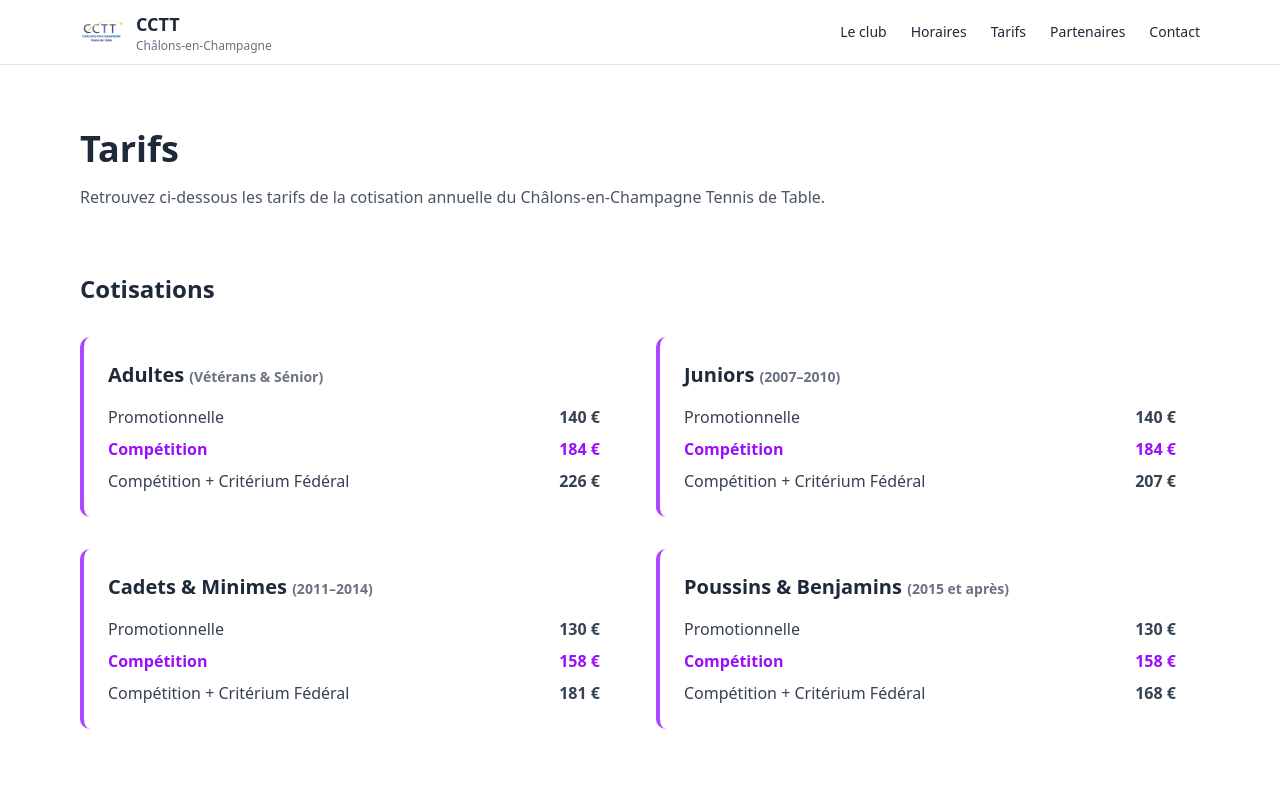
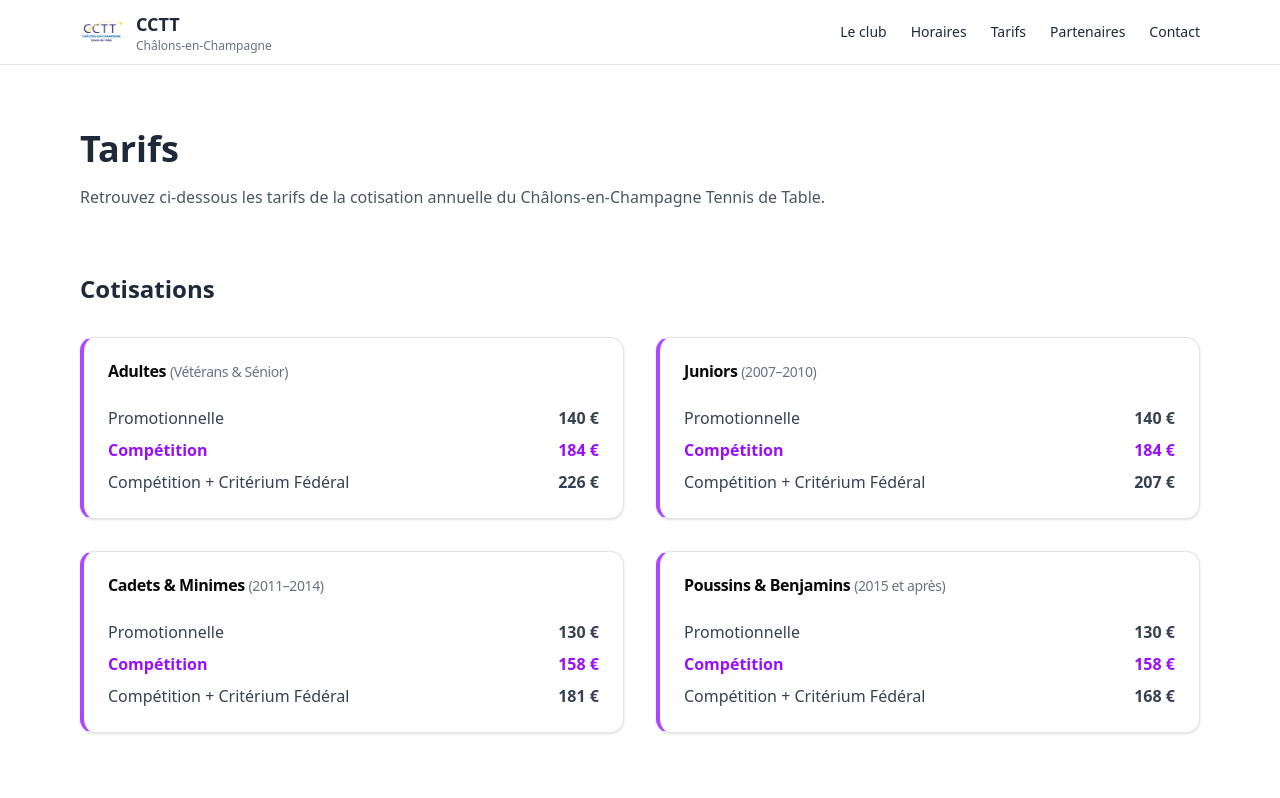
Before and after one commit to jesared/club-cctt, a Next.js app: page /tarifs in a window 1280 px wide. Shown: the top 798 px of the page. Built offline with nearby package versions, Linux system fonts and the light colour scheme.

Commit message:
Refactor la section des cotisations : remplacement des div par des composants Card pour une meilleure structure et présentation.

```diff
--- a/app/tarifs/page.tsx
+++ b/app/tarifs/page.tsx
@@ -18,12 +18,17 @@ export default function TarifsPage() {
 
         <div className="grid grid-cols-1 md:grid-cols-2 gap-8">
           {/* ADULTES */}
-          <div className="bg-white border-l-4 border-purple-500 rounded-lg p-6">
-            <h3 className="text-xl font-semibold mb-4">
+          <Card className="border-l-4 border-l-purple-500">
+            <CardHeader>
+              <CardTitle>
                 Adultes{" "}
-              <span className="text-sm text-gray-500">(Vétérans & Sénior)</span>
-            </h3>
+                <span className="text-sm text-gray-500 font-normal">
+                  (Vétérans & Sénior)
+                </span>
+              </CardTitle>
+            </CardHeader>
 
+            <CardContent>
               <ul className="space-y-2 text-gray-700">
                 <li className="flex justify-between">
                   <span>Promotionnelle</span>
@@ -38,14 +43,21 @@ export default function TarifsPage() {
                   <strong>226 €</strong>
                 </li>
               </ul>
-          </div>
+            </CardContent>
+          </Card>
 
           {/* JUNIORS */}
-          <div className="bg-white border-l-4 border-purple-500 rounded-lg p-6">
-            <h3 className="text-xl font-semibold mb-4">
-              Juniors <span className="text-sm text-gray-500">(2007–2010)</span>
-            </h3>
+          <Card className="border-l-4 border-l-purple-500">
+            <CardHeader>
+              <CardTitle>
+                Juniors{" "}
+                <span className="text-sm text-gray-500 font-normal">
+                  (2007–2010)
+                </span>
+              </CardTitle>
+            </CardHeader>
 
+            <CardContent>
               <ul className="space-y-2 text-gray-700">
                 <li className="flex justify-between">
                   <span>Promotionnelle</span>
@@ -60,15 +72,21 @@ export default function TarifsPage() {
                   <strong>207 €</strong>
                 </li>
               </ul>
-          </div>
+            </CardContent>
+          </Card>
 
           {/* CADETS & MINIMES */}
-          <div className="bg-white border-l-4 border-purple-500 rounded-lg p-6">
-            <h3 className="text-xl font-semibold mb-4">
+          <Card className="border-l-4 border-l-purple-500">
+            <CardHeader>
+              <CardTitle>
                 Cadets & Minimes{" "}
-              <span className="text-sm text-gray-500">(2011–2014)</span>
-            </h3>
+                <span className="text-sm text-gray-500 font-normal">
+                  (2011–2014)
+                </span>
+              </CardTitle>
+            </CardHeader>
 
+            <CardContent>
               <ul className="space-y-2 text-gray-700">
                 <li className="flex justify-between">
                   <span>Promotionnelle</span>
@@ -83,15 +101,21 @@ export default function TarifsPage() {
                   <strong>181 €</strong>
                 </li>
               </ul>
-          </div>
+            </CardContent>
+          </Card>
 
           {/* POUSSINS & BENJAMINS */}
-          <div className="bg-white border-l-4 border-purple-500 rounded-lg p-6">
-            <h3 className="text-xl font-semibold mb-4">
+          <Card className="border-l-4 border-l-purple-500">
+            <CardHeader>
+              <CardTitle>
                 Poussins & Benjamins{" "}
-              <span className="text-sm text-gray-500">(2015 et après)</span>
-            </h3>
+                <span className="text-sm text-gray-500 font-normal">
+                  (2015 et après)
+                </span>
+              </CardTitle>
+            </CardHeader>
 
+            <CardContent>
               <ul className="space-y-2 text-gray-700">
                 <li className="flex justify-between">
                   <span>Promotionnelle</span>
@@ -106,7 +130,8 @@ export default function TarifsPage() {
                   <strong>168 €</strong>
                 </li>
               </ul>
-          </div>
+            </CardContent>
+          </Card>
         </div>
       </section>
 
```
Lines whose indentation alone changed are shown as unchanged.
